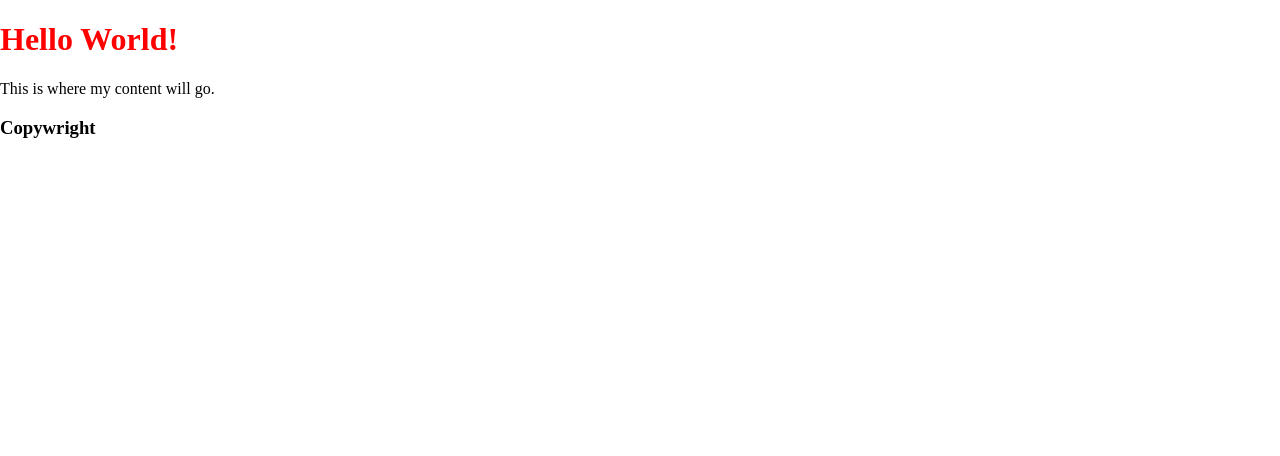
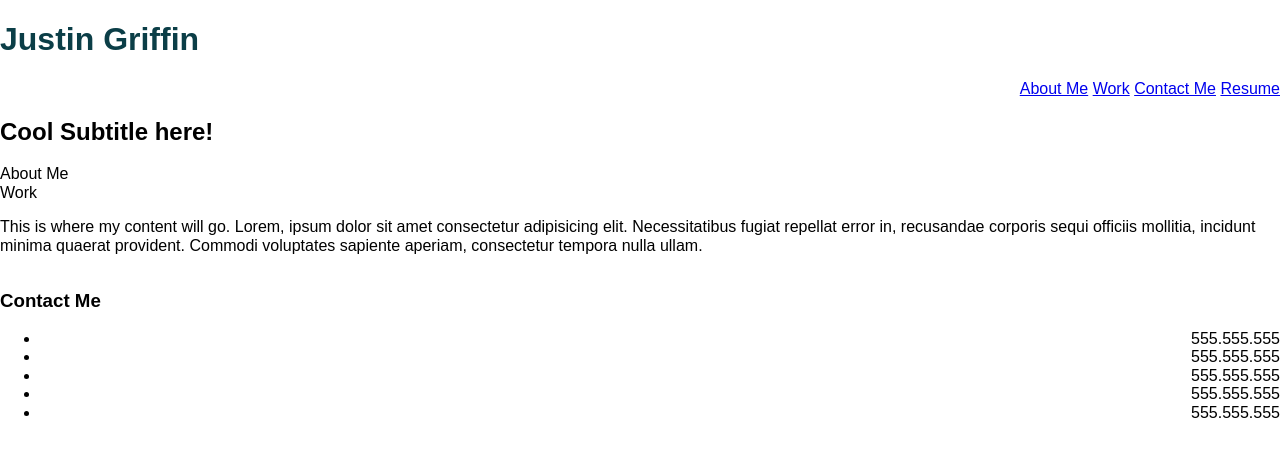
Before and after one commit to griffin-justintime/portfolio-from-scratch, a plain HTML site: page index.html in a window 1280 px wide. Drawn offline with Linux system fonts and the light colour scheme.

Commit message:
changed top nav bar

```diff
--- a/Assets/css/style.css
+++ b/Assets/css/style.css
@@ -1,8 +1,23 @@
 /* Universal Selectors */
+* {
+
+}
 
 /* Element Selectors */
+body {
+    font-family: Arial, Helvetica, sans-serif;
+    margin: 0;
+    display: flex;
+    flex-direction: column;
+
+}
+
+nav {
+    text-align: right;
+}
+
 h1 {
-    color: red;
+    color: rgb(11, 62, 71);
 }
 
 /* Class Selectors */
--- a/index.html
+++ b/index.html
@@ -1,22 +1,58 @@
 <!DOCTYPE html>
 <html lang="en">
   <head>
-    <meta charset="UTF-8">
-    <meta http-equiv="X-UA-Compatible" content="IE=edge">
-    <meta name="viewport" content="width=device-width, initial-scale=1.0">
-    <link rel="stylesheet" href="Assets/css/reset.css">
-    <link rel="stylesheet" href="Assets/css/style.css">
-    <title>Document</title>
+    <meta charset="UTF-8" />
+    <meta http-equiv="X-UA-Compatible" content="IE=edge" />
+    <meta name="viewport" content="width=device-width, initial-scale=1.0" />
+    <link rel="stylesheet" href="Assets/css/reset.css" />
+    <link rel="stylesheet" href="Assets/css/style.css" />
+    <title>Portfolio</title>
   </head>
   <body>
     <header>
-    <h1>Hello World!</h1>
+      <h1>Justin Griffin</h1>
+      <nav>
+
+          <a href="*">About Me</a>
+          <a href="*">Work</a>
+          <a href="*">Contact Me</a>
+          <a href="*">Resume</a>
+
+      </nav>
     </header>
     <main>
-    <p>This is where my content will go.</p>
+      <section>
+        <h2>Cool Subtitle here!</h2>
+      </section>
+      <aside>
+          <article>
+              About Me
+          </article>
+          <article>
+              Work
+          </article>
+      </aside>
+      <section>
+        <p>
+          This is where my content will go. Lorem, ipsum dolor sit amet
+          consectetur adipisicing elit. Necessitatibus fugiat repellat error in,
+          recusandae corporis sequi officiis mollitia, incidunt minima quaerat
+          provident. Commodi voluptates sapiente aperiam, consectetur tempora
+          nulla ullam.
+        </p>
+      </section>
     </main>
     <footer>
-    <h3>Copywright</h3>
+      <h3>Contact Me</h3>
+      <nav>
+        <ul>
+          <li>555.555.555</li>
+          <li>555.555.555</li>
+          <li>555.555.555</li>
+          <li>555.555.555</li>
+          <li>555.555.555</li>
+        </ul>
+      </nav>
     </footer>
   </body>
 </html>
```
Also changed, not shown: Assets/Screenshot 2021-03-16 094650.png (added), Assets/Screenshot 2021-03-16 094756.png (added), Assets/Screenshot 2021-03-16 094834.png (added). Lines whose indentation alone changed are shown as unchanged.
